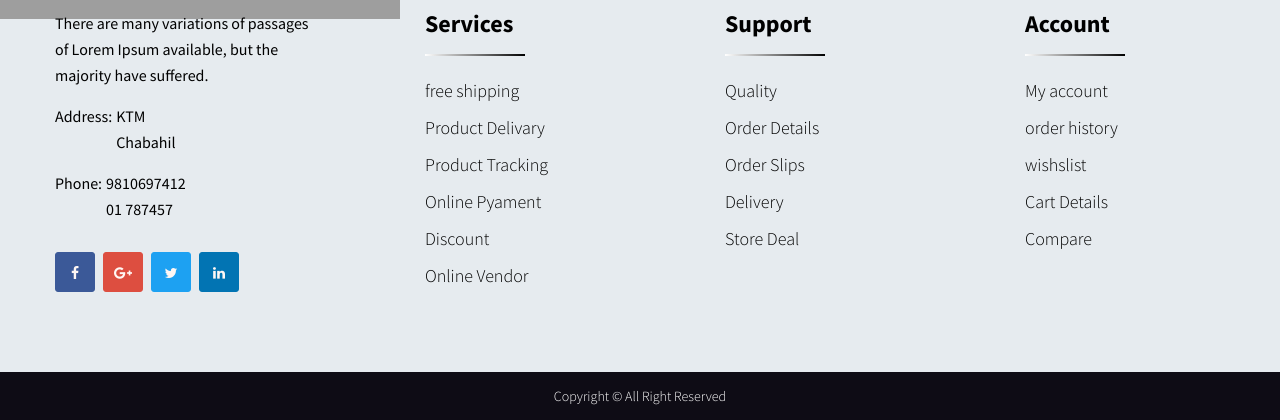
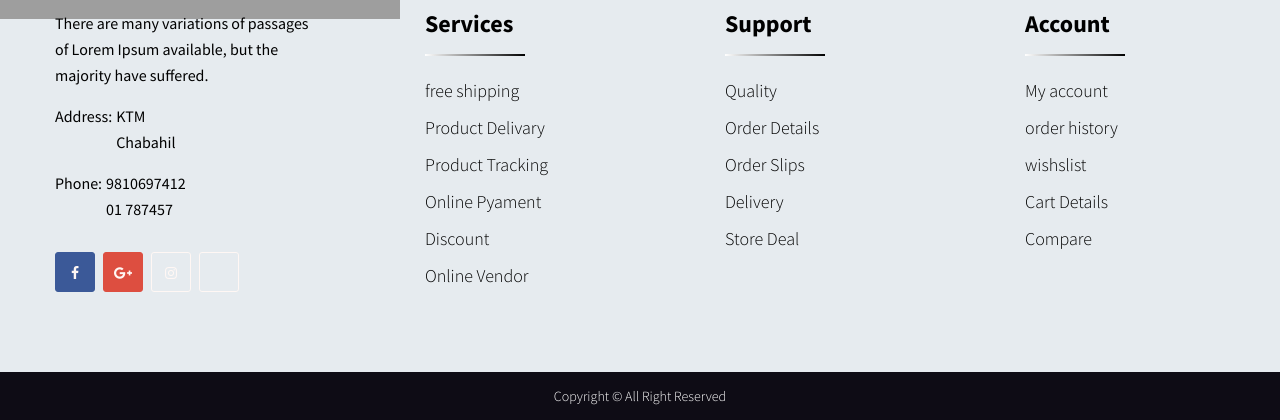
Before and after one commit to shirsak123/AutoBell-XGears, a Django app: page /accounts/login/ in a window 1280 px wide. Shown: the part 1353-1773 px from the top of the page. Run offline with Django 3.2, Linux system fonts and the light colour scheme; some libraries are stand-ins or nearby versions; some web fonts are replaced; grey boxes are pictures that could not be loaded.

Commit message:
changed to dj format pages

```diff
--- a/autobellx/urls.py
+++ b/autobellx/urls.py
@@ -21,3 +21,4 @@ urlpatterns = [
     path('',include('home.urls')),
     path('accounts/',include('accounts.urls'))
 ]
+# plpl
--- a/template/footer.html
+++ b/template/footer.html
@@ -85,13 +85,13 @@
                   </li>
 
                   <li>
-                    <a class="twitter" href="# " title="Twitter "
-                      ><i class="fa fa-twitter"></i
+                    <a class="instagram" href="# " title="Instagram "
+                      ><i class="fa fa-instagram"></i
                     ></a>
                   </li>
                   <li>
-                    <a class="linkedin" href="# " title="Linkedin "
-                      ><i class="fa fa-linkedin"></i
+                    <a class="tiktok" href="# " title="Tiktok "
+                      ><i class="fa fa-tiktok"></i
                     ></a>
                   </li>
                 </ul>
```
